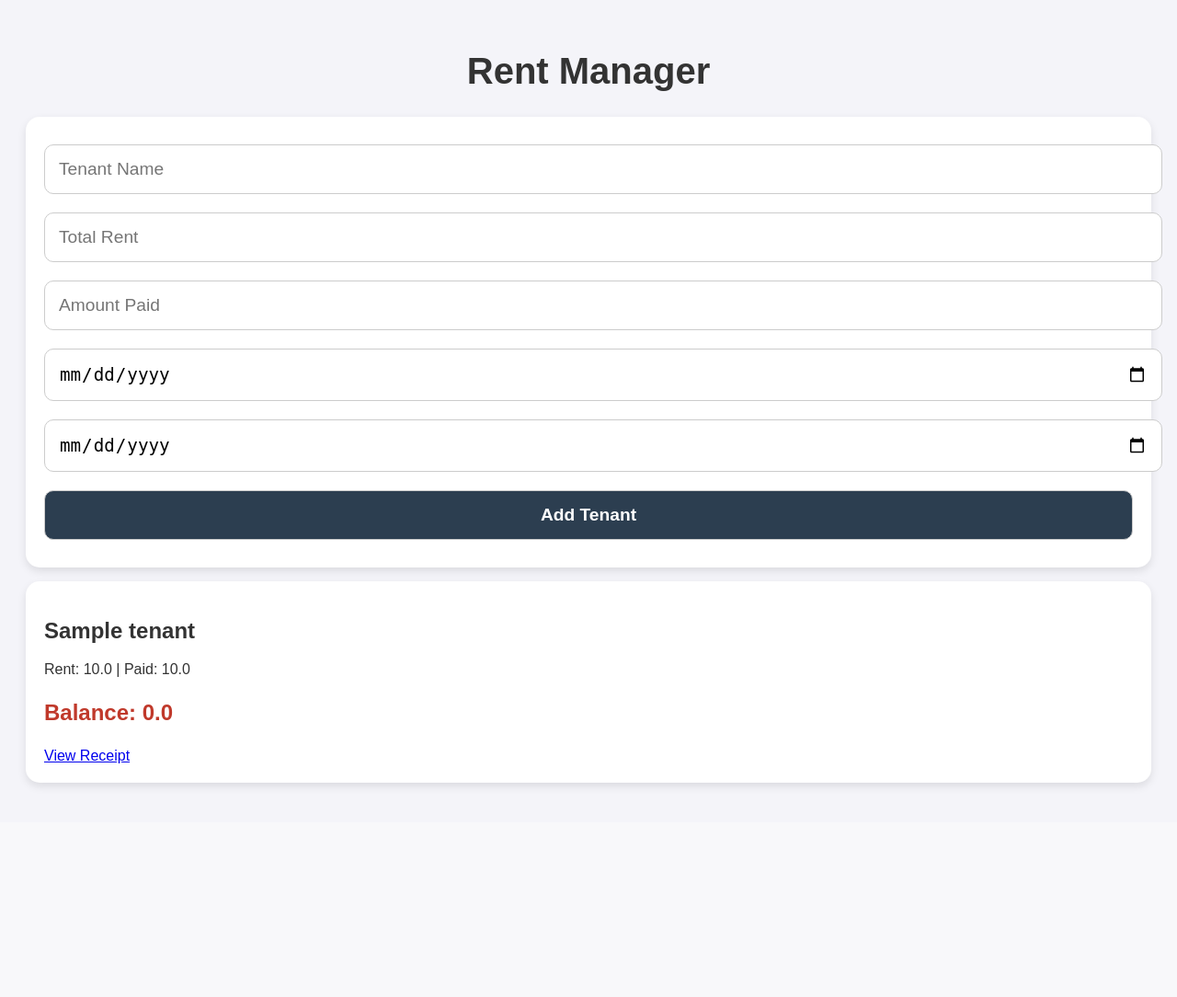
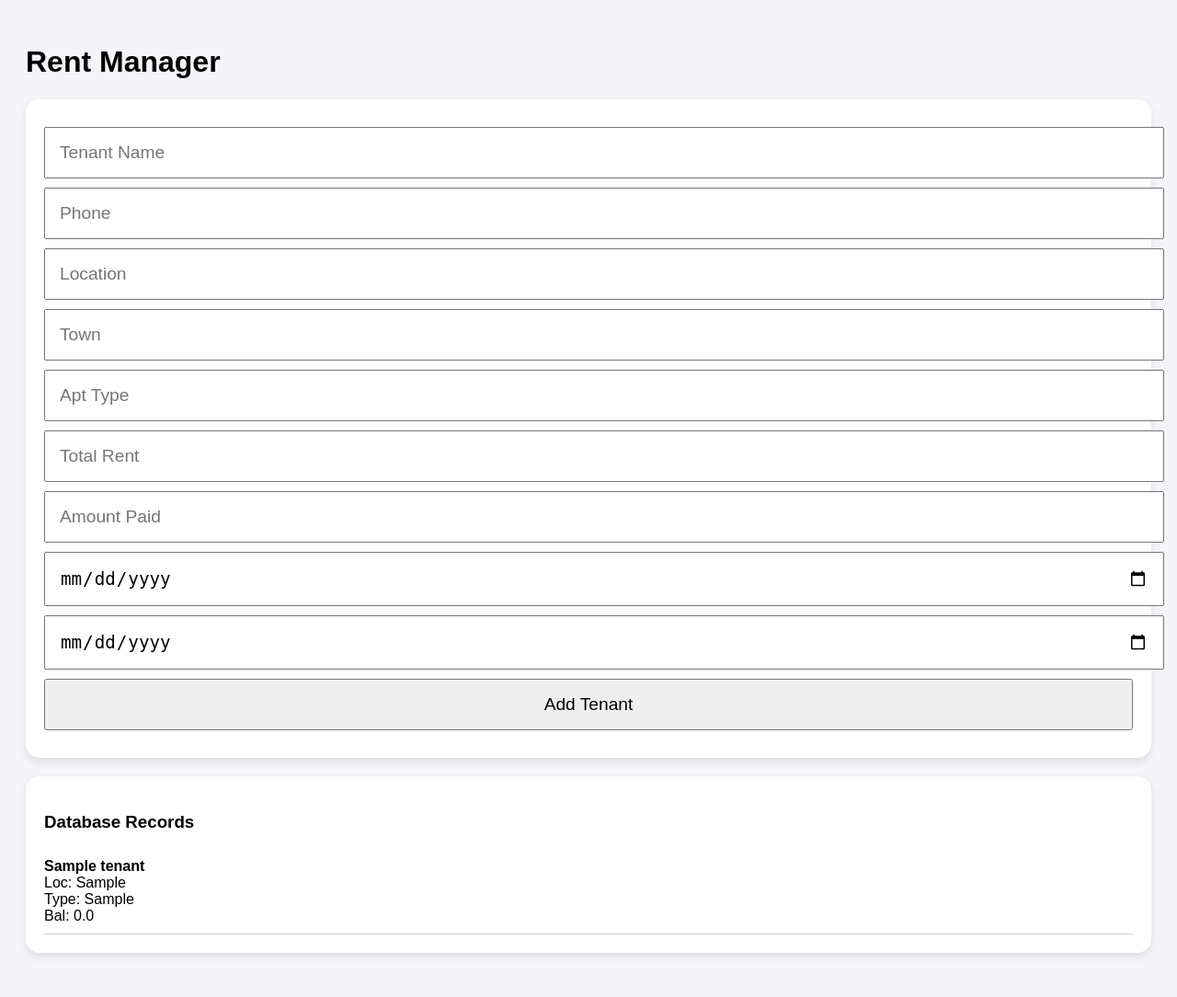
Before and after one commit to soumetconnect/soumet-rent, a Flask app: page / in a window 1280 px wide. Shown: the whole page at 92% size. Before the commit the page ends 857 px from the top, so only its background shows below. Run offline with Flask 3, Linux system fonts and the light colour scheme; tables that the repository leaves empty hold one stand-in row (values such as "Sample post").

Commit message:
Fix form names and layout

```diff
--- a/app.py
+++ b/app.py
@@ -4,6 +4,7 @@ import os
 from datetime import datetime
 
 app = Flask(__name__)
+# Use a persistent path if possible, or ensure it recreates
 basedir = os.path.abspath(os.path.dirname(__file__))
 app.config['SQLALCHEMY_DATABASE_URI'] = 'sqlite:///' + os.path.join(basedir, 'rent_tracker.db')
 app.config['SQLALCHEMY_TRACK_MODIFICATIONS'] = False
@@ -24,33 +25,34 @@ class Tenant(db.Model):
 
     @property
     def outstanding_balance(self):
-        return self.rent_total - self.amount_paid
+        return (self.rent_total or 0) - (self.amount_paid or 0)
 
 with app.app_context():
     db.create_all()
 
-@app.route('/')
+@app.route('/', methods=['GET', 'POST'])
 def index():
     return render_template('index.html', tenants=Tenant.query.all())
 
 @app.route('/add', methods=['POST'])
 def add():
-    t = Tenant(
-        name=request.form['name'], phone=request.form['phone'],
-        building_loc=request.form['loc'], town=request.form['town'],
-        apt_type=request.form['type'], rent_total=float(request.form['total']),
-        amount_paid=float(request.form['paid']),
-        move_in_date=datetime.strptime(request.form['move'], '%Y-%m-%d'),
-        expiry_date=datetime.strptime(request.form['exp'], '%Y-%m-%d')
-    )
+    # Use .get() to prevent 'Bad Request' if a field is missing
+    name = request.form.get('name')
+    phone = request.form.get('phone')
+    loc = request.form.get('loc')
+    town = request.form.get('town')
+    apt_type = request.form.get('type')
+    total = float(request.form.get('total', 0))
+    paid = float(request.form.get('paid', 0))
+    move = datetime.strptime(request.form.get('move'), '%Y-%m-%d')
+    exp = datetime.strptime(request.form.get('exp'), '%Y-%m-%d')
+
+    t = Tenant(name=name, phone=phone, building_loc=loc, town=town,
+               apt_type=apt_type, rent_total=total, amount_paid=paid,
+               move_in_date=move, expiry_date=exp)
     db.session.add(t)
     db.session.commit()
     return redirect(url_for('index'))
 
-@app.route('/receipt/<int:id>')
-def receipt(id):
-    t = Tenant.query.get_or_404(id)
-    return render_template('receipt.html', t=t)
-
 if __name__ == '__main__':
     app.run()
--- a/templates/index.html
+++ b/templates/index.html
@@ -2,14 +2,12 @@
 <html>
 <head>
     <meta name="viewport" content="width=device-width, initial-scale=1.0">
-    <title>Soumet Rent Tracker</title>
+    <title>Rent Manager</title>
     <style>
-        body { font-family: sans-serif; padding: 20px; background: #f4f4f9; color: #333; }
-        h1 { font-size: 2.5rem; text-align: center; }
-        .card { background: #fff; padding: 20px; margin: 15px 0; border-radius: 15px; box-shadow: 0 4px 10px rgba(0,0,0,0.1); }
-        input, button { width: 100%; padding: 15px; margin: 10px 0; font-size: 1.2rem; border-radius: 10px; border: 1px solid #ccc; }
-        button { background: #2c3e50; color: white; font-weight: bold; }
-        .balance { font-size: 1.5rem; color: #c0392b; font-weight: bold; }
+        body { font-family: sans-serif; padding: 20px; background: #f4f4f9; }
+        .card { background: #fff; padding: 20px; margin-bottom: 20px; border-radius: 15px; box-shadow: 0 4px 10px rgba(0,0,0,0.1); }
+        input, select, button { width: 100%; padding: 15px; margin: 10px 0; font-size: 1.2rem; display: block; }
+        .record { border-bottom: 1px solid #ccc; padding: 10px 0; }
     </style>
 </head>
 <body>
@@ -17,6 +15,10 @@
     <div class="card">
         <form action="/add" method="POST">
             <input type="text" name="name" placeholder="Tenant Name" required>
+            <input type="text" name="phone" placeholder="Phone" required>
+            <input type="text" name="loc" placeholder="Location" required>
+            <input type="text" name="town" placeholder="Town" required>
+            <input type="text" name="type" placeholder="Apt Type" required>
             <input type="number" name="total" placeholder="Total Rent" required>
             <input type="number" name="paid" placeholder="Amount Paid" required>
             <input type="date" name="move" required>
@@ -24,13 +26,16 @@
             <button type="submit">Add Tenant</button>
         </form>
     </div>
-    {% for t in tenants %}
     <div class="card">
-        <h2>{{ t.name }}</h2>
-        <p>Rent: {{ t.rent_total }} | Paid: {{ t.amount_paid }}</p>
-        <p class="balance">Balance: {{ t.outstanding_balance }}</p>
-        <a href="/receipt/{{ t.id }}">View Receipt</a>
+        <h3>Database Records</h3>
+        {% for t in tenants %}
+        <div class="record">
+            <strong>{{ t.name }}</strong><br>
+            Loc: {{ t.building_loc }}<br>
+            Type: {{ t.apt_type }}<br>
+            Bal: {{ t.outstanding_balance }}
+        </div>
+        {% endfor %}
     </div>
-    {% endfor %}
 </body>
 </html>
```
